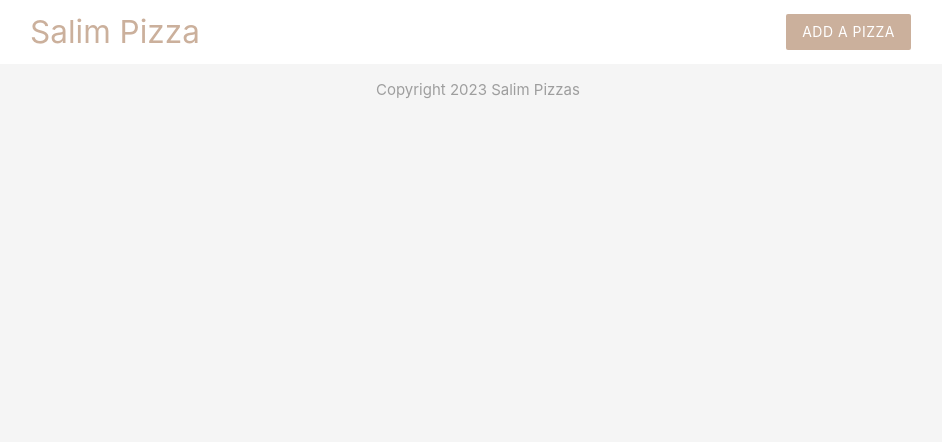
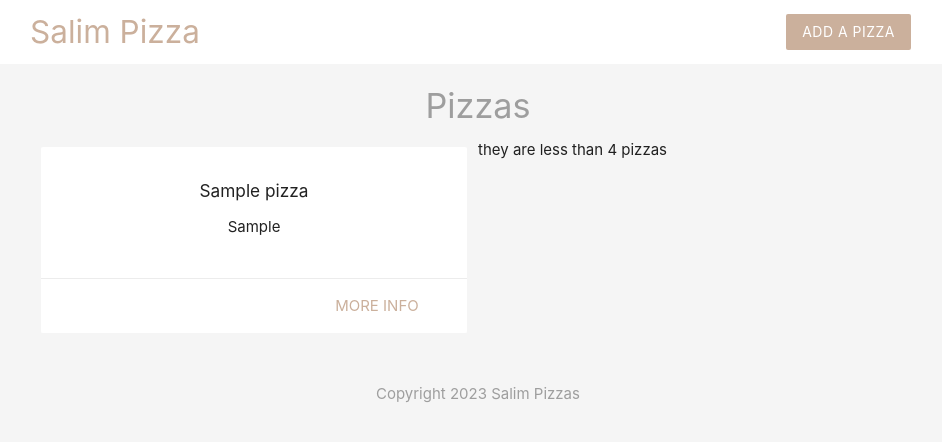
Before and after one commit to saliiimm/test-php-nosql, a PHP site: page / in a window 1280 px wide. Shown: the top 442 px of the page, without its empty margins (162-1104 px from the left). Run offline with PHP 8.4, Linux system fonts and the light colour scheme; tables that the repository leaves empty or names only in its code hold one stand-in row (values such as "Sample post").

Commit message:
2nd commit

```diff
--- /dev/null
+++ b/config/bd_connect.php
@@ -0,0 +1,14 @@
+<?php
+
+//se connecter à la bdd:
+$conn = mysqli_connect('localhost','salim','test1234','ninja_pizza');
+//on a mit host puis nom user puis mdps puis nom bdd
+
+
+//check connection:
+if (!$conn){
+  echo 'connection error:' . mysqli_connect_error();
+}
+
+
+?>
--- a/index.php
+++ b/index.php
@@ -1,4 +1,26 @@
 <?php
+include('./config/bd_connect.php');
+
+//write query from all pizzas
+$sql = "SELECT title,ingredients,id FROM pizzas ORDER BY created_at";
+
+//make query & get results
+$result = mysqli_query($conn,$sql);
+
+//get results as an array
+$pizzas = mysqli_fetch_all($result,MYSQLI_ASSOC);
+
+//free result from memory
+mysqli_free_result($result);
+
+//close connection
+mysqli_close($conn);
+
+
+
+//print_r($pizzas);
+
+//explode(',',$pizzas[0]['ingredients']);
 
 
 ?>
@@ -6,8 +28,40 @@
 
 <!DOCTYPE html>
 <html lang="en">
+<!---on fait appel a header.php pour faire afficher le header--->
 <?php include('./templates/header.php'); ?>
-<!---on fait appel a header.php pour faire afficher le header--->
+<h4 class="center grey-text">Pizzas</h4>
+<div class="container">
+    <div class="row">
+        <?php foreach($pizzas as $pizza): ?>
+        <div class="col s6 md3">
+            <div class="card z-depth-0">
+                <div class="card-content center">
+                    <h6><?php echo htmlspecialchars($pizza['title']); ?></h6>
+                    <ul>
+                        <?php foreach(explode(',',$pizza['ingredients'])as $ing): ?>
+                        <li> <?php echo htmlspecialchars($ing) ?></li>
+                        <?php
+                         endforeach;
+                         ?>
+
+
+                    </ul>
+                </div>
+                <div class="card-action right-align">
+                    <a href="#" class="brand-text">more info</a>
+                </div>
+            </div>
+        </div>
+        <?php  endforeach; ?>
+
+        <?php  if (count($pizzas) >=4): ?>
+        <p>they are 4 more pizzas</p>
+        <?php  else:  ?>
+        <p>they are less than 4 pizzas</p>
+        <?php endif;  ?>
+    </div>
+</div>
 <?php include('./templates/footer.php'); ?>
 <!---same for footer--->
 
--- a/templates/header.php
+++ b/templates/header.php
@@ -27,9 +27,9 @@
 <body class="grey lighten-4">
     <nav class="white z-depth-0">
         <div class="container">
-            <a href="#" class="brand-logo brand-text">Salim Pizza</a>
+            <a href="index.php" class=" brand-logo brand-text">Salim Pizza</a>
             <ul id="nav-mobile" class="right hide-on-small-and-down">
-                <li><a href="#" class="btn brand z-depth-0">Add a Pizza</a></li>
+                <li><a href="add.php" class="btn brand z-depth-0">Add a Pizza</a></li>
             </ul>
         </div>
     </nav>
```
Also changed, not shown: add.php (+20 -1 lines), details.php (added).
